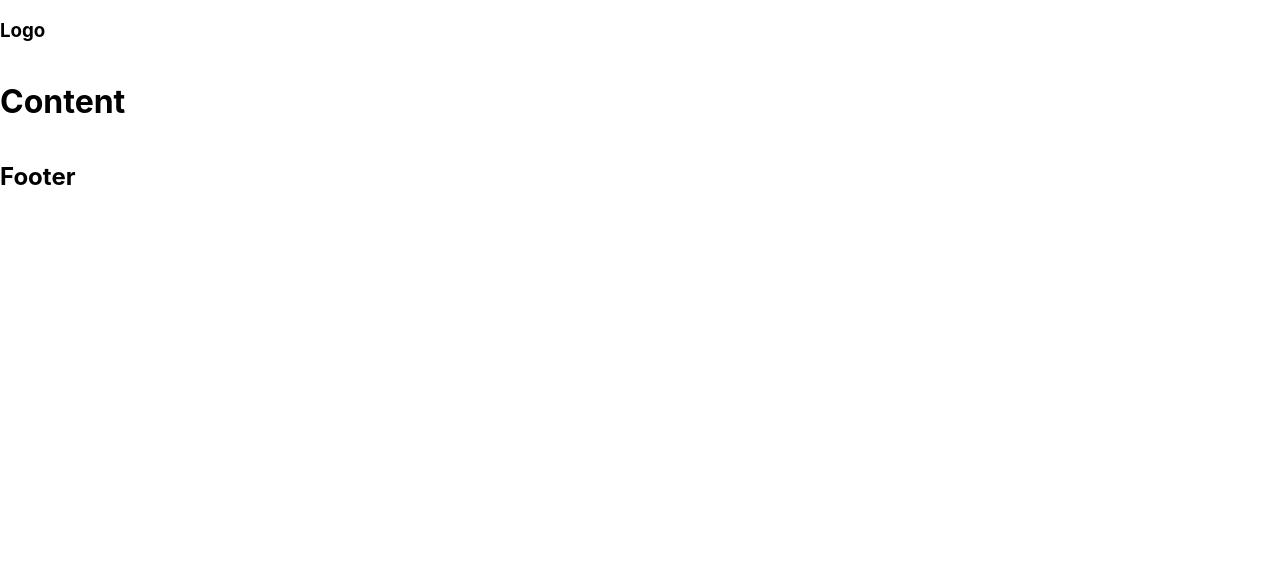
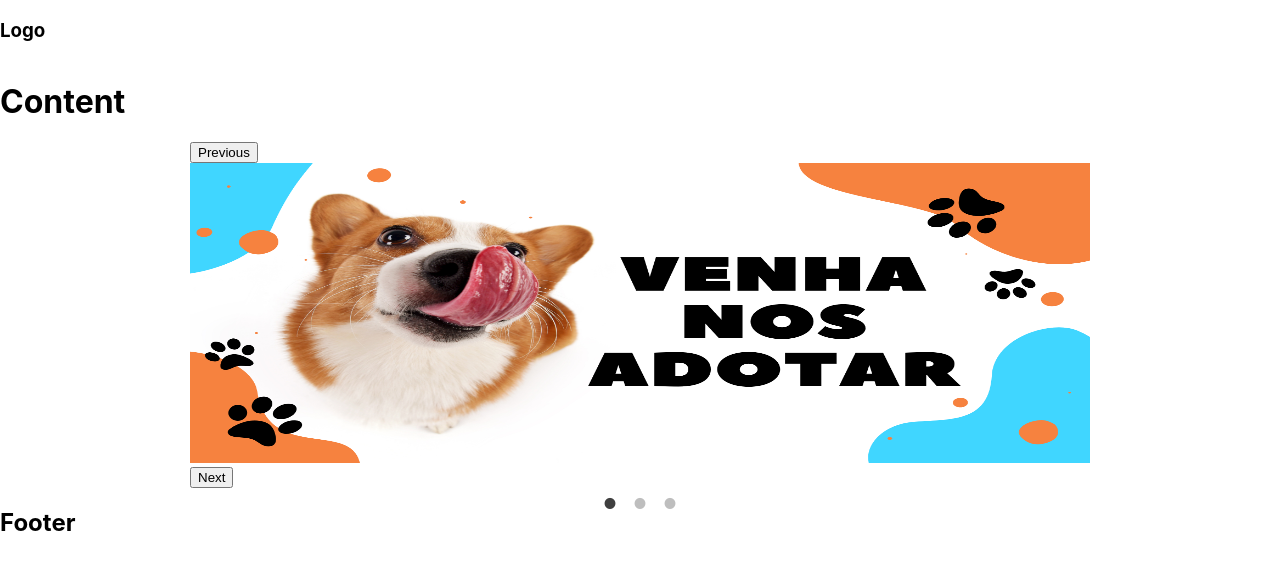
Before and after one commit to ya-yass/pj3-miaudota, a React (Create React App) app: page / in a window 1280 px wide. Shown: the top 570 px of the page. Built offline with nearby package versions, Linux system fonts and the light colour scheme.

Commit message:
Create carousel

```diff
--- /dev/null
+++ b/src/components/Carousel-theme.css
@@ -0,0 +1,106 @@
+@charset 'UTF-8';
+/* Slider */
+
+
+/* Icons */
+/* @font-face
+{
+    font-family: 'slick';
+    font-weight: normal;
+    font-style: normal;
+
+    src: url('./fonts/slick.eot');
+    src: url('./fonts/slick.eot?#iefix') format('embedded-opentype'), url('./fonts/slick.woff') format('woff'), url('./fonts/slick.ttf') format('truetype'), url('./fonts/slick.svg#slick') format('svg');
+} */
+Arrows
+
+
+/* Dots */
+.slick-dotted.slick-slider
+{
+    margin-bottom: 30px;
+}
+
+.slick-dots
+{
+    position: absolute;
+    bottom: -25px;
+
+    display: block;
+
+    width: 100%;
+    padding: 0;
+    margin: 0;
+
+    list-style: none;
+
+    text-align: center;
+}
+.slick-dots li
+{
+    position: relative;
+
+    display: inline-block;
+
+    width: 20px;
+    height: 20px;
+    margin: 0 5px;
+    padding: 0;
+
+    cursor: pointer;
+}
+.slick-dots li button
+{
+    font-size: 0;
+    line-height: 0;
+
+    display: block;
+
+    width: 20px;
+    height: 20px;
+    padding: 5px;
+
+    cursor: pointer;
+
+    color: transparent;
+    border: 0;
+    outline: none;
+    background: transparent;
+}
+.slick-dots li button:hover,
+.slick-dots li button:focus
+{
+    outline: none;
+}
+.slick-dots li button:hover:before,
+.slick-dots li button:focus:before
+{
+    opacity: 1;
+}
+.slick-dots li button:before
+{
+    /* font-family: 'slick'; */
+    font-size: 40px;
+    line-height: 20px;
+
+    position: absolute;
+    top: 0;
+    left: 0;
+
+    width: 20px;
+    height: 20px;
+
+    content: '•';
+    text-align: center;
+
+    opacity: .25;
+    color: black;
+
+    -webkit-font-smoothing: antialiased;
+    -moz-osx-font-smoothing: grayscale;
+}
+.slick-dots li.slick-active button:before
+{
+    opacity: .75;
+    color: black;
+}
--- /dev/null
+++ b/src/components/Carousel.css
@@ -0,0 +1,120 @@
+/* Slider */
+.slick-slider
+{
+    position: relative;
+
+    display: block;
+    box-sizing: border-box;
+
+    -webkit-user-select: none;
+       -moz-user-select: none;
+        -ms-user-select: none;
+            user-select: none;
+
+    -webkit-touch-callout: none;
+    -khtml-user-select: none;
+    -ms-touch-action: pan-y;
+        touch-action: pan-y;
+    -webkit-tap-highlight-color: transparent;
+}
+
+.slick-list
+{
+    width: 900px;
+    position: relative;
+
+    display: block;
+    overflow: hidden;
+
+    margin: 0;
+    padding: 0;
+}
+.slick-list:focus
+{
+    outline: none;
+}
+.slick-list.dragging
+{
+    cursor: pointer;
+    cursor: hand;
+}
+
+.slick-slider .slick-track,
+.slick-slider .slick-list
+{
+    -webkit-transform: translate3d(0, 0, 0);
+       -moz-transform: translate3d(0, 0, 0);
+        -ms-transform: translate3d(0, 0, 0);
+         -o-transform: translate3d(0, 0, 0);
+            transform: translate3d(0, 0, 0);
+}
+
+.slick-track
+{
+    position: relative;
+    top: 0;
+    left: 0;
+
+    display: block;
+    margin-left: auto;
+    margin-right: auto;
+}
+.slick-track:before,
+.slick-track:after
+{
+    display: table;
+
+    content: '';
+}
+.slick-track:after
+{
+    clear: both;
+}
+.slick-loading .slick-track
+{
+    visibility: hidden;
+}
+
+.slick-slide
+{
+    display: none;
+    float: left;
+
+    height: 100%;
+    min-height: 1px;
+}
+[dir='rtl'] .slick-slide
+{
+    float: right;
+}
+.slick-slide img
+{
+    display: block;
+}
+.slick-slide.slick-loading img
+{
+    display: none;
+}
+.slick-slide.dragging img
+{
+    pointer-events: none;
+}
+.slick-initialized .slick-slide
+{
+    display: block;
+}
+.slick-loading .slick-slide
+{
+    visibility: hidden;
+}
+.slick-vertical .slick-slide
+{
+    display: block;
+
+    height: auto;
+
+    border: 1px solid transparent;
+}
+.slick-arrow.slick-hidden {
+    display: none;
+}
--- /dev/null
+++ b/src/components/Carousel.jsx
@@ -0,0 +1,43 @@
+import Grid from '@mui/material/Grid'
+import Slider from 'react-slick'
+import "../components/Carousel.css";
+import "../components/Carousel-theme.css";
+import slide1 from './assets/img/slide1.png'
+//TODO npm i react-slick
+
+
+const Carousel = () => {
+
+    const settings = {
+        dots: true,
+        infinite: true,
+        speed: 900,
+        slidesToShow: 1,
+        slidesToScroll: 1
+      }
+  return (
+
+    <Grid display="flex" justifyContent="center" alignItems="center" >
+
+        <Slider {...settings} >
+            <div>
+                <img
+                src={slide1}
+                style={{width: '100%', height:'300px'}}
+                >
+
+                </img>
+            </div>
+            <div>
+                <h3>Slide 2</h3>
+            </div>
+            <div>
+                <h3>Slide 3</h3>
+            </div>
+        </Slider>
+
+    </Grid>
+  )
+}
+
+export default Carousel
--- a/src/pages/Home.jsx
+++ b/src/pages/Home.jsx
@@ -1,6 +1,7 @@
 import Box from '@mui/material/Box'
 import Navbar from '../components/Navbar'
 import Content from '../components/Content'
+import Carousel from '../components/Carousel'
 import Footer from '../components/Footer'
 
 const Home = () => {
@@ -8,9 +9,13 @@ const Home = () => {
     <>
       <Navbar />
       <Box sx={{
-        display: 'flex'
+        display: 'flex',
+        flexDirection: 'column'
+
       }}>
-        <Content />
+      <Content />
+      <Carousel/>
+
       </Box>
       <Footer />
     </>
```
Also changed, not shown: src/components/assets/img/slide1.png (added).
